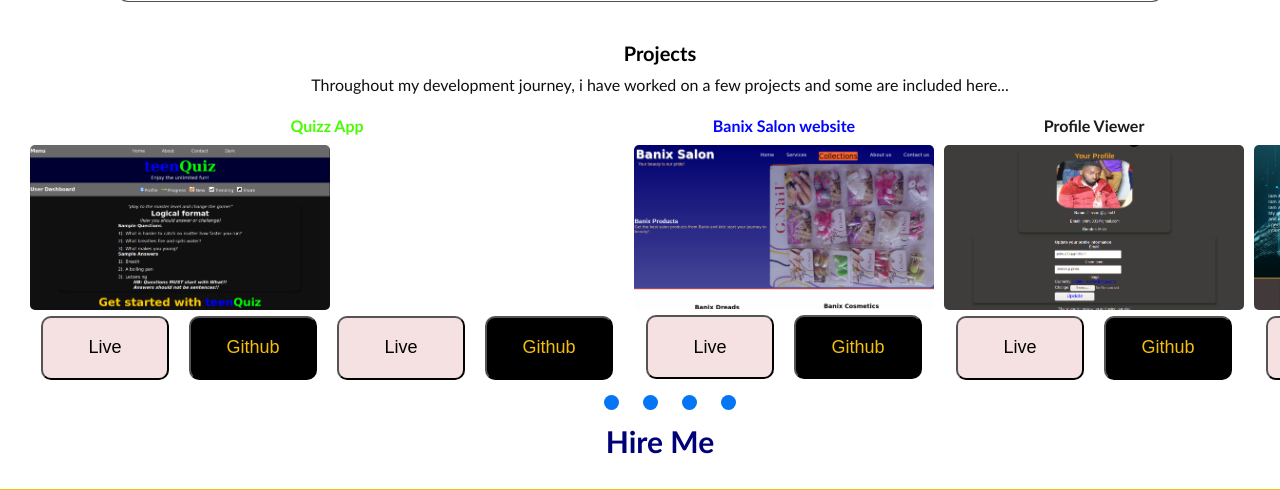
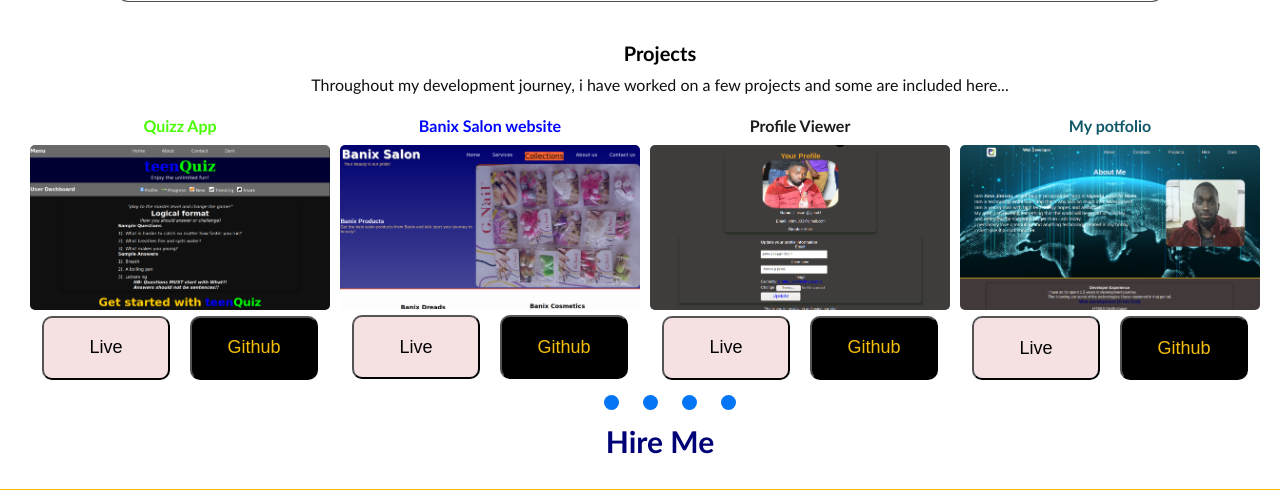
Before and after one commit to primU333/my-potifolio, a Flask app: page / in a window 1280 px wide. Shown: the part 1364-1854 px from the top of the page. Run offline with Flask 2, Linux system fonts and the light colour scheme.

Commit message:
fixed image dispalay issue

```diff
--- a/templates/index.html
+++ b/templates/index.html
@@ -112,12 +112,11 @@
             <div id="swipegallery" class="touchgallery">
                 <ul id="sites">
                     <div class="sites">
-                            <strong style="text-align: center; margin-bottom: 10px; margin-top: 5px; color: #49fc02;">Quizz App</strong>
-                            <li><img src="/static/Images/quizzApp.png" /></li>
-                            <div class="links">
-                                <a class="btn-links" href="#"><button>Live</button></a>  <a class="git-links" href="https://github.com/primU333/quizzApp.git"><button class="git-button">Github</button></a>
-                                <a class="btn-links" href="https://teenquizzapp.herokuapp.com/"><button>Live</button></a>  <a class="git-links" href=""><button class="git-button">Github</button></a>
-                            </div>
+                        <strong style="text-align: center; margin-bottom: 10px; margin-top: 5px; color: #49fc02;">Quizz App</strong>
+                        <li><img src="/static/Images/quizzApp.png" /></li>
+                        <div class="links">
+                            <a class="btn-links" href="https://teenquizzapp.herokuapp.com/"><button>Live</button></a>  <a class="git-links" href="https://github.com/primU333/quizzApp.git"><button class="git-button">Github</button></a>
+                        </div>
                     </div>
                     <div class="sites">
                         <strong style="text-align: center; margin-bottom: 10px; margin-top: 5px; color: #0206fc;">Banix Salon website</strong>
```
